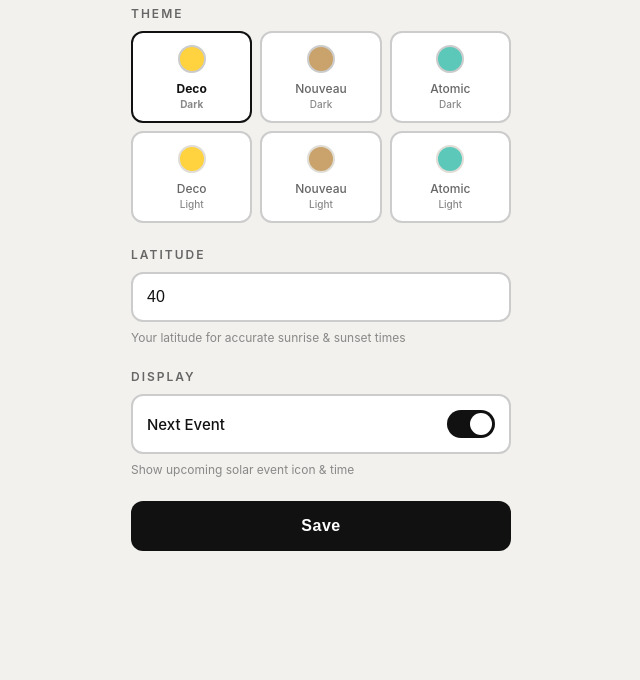
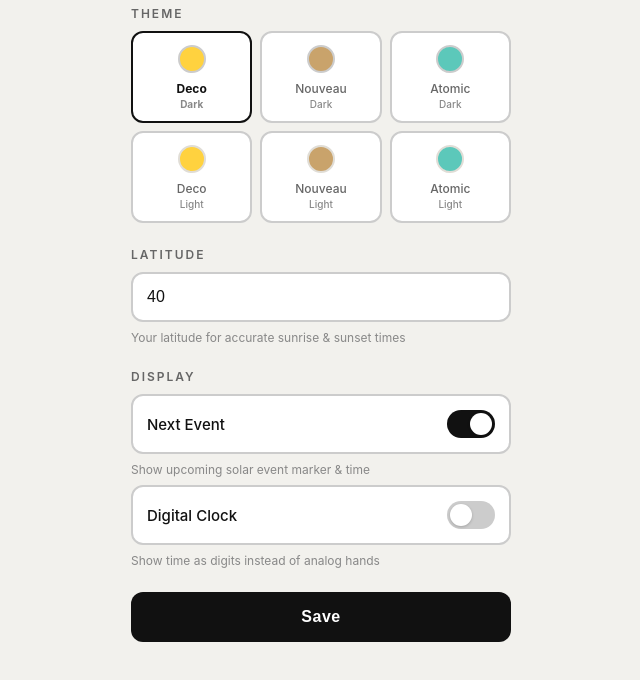
Before and after one commit to makehasteslowly/helio-config, a plain HTML site: page index.html in a window 1280 px wide. Shown: the part 66-746 px from the top of the page, without its empty margins (319-959 px from the left). Drawn offline with Linux system fonts and the light colour scheme.

Commit message:
feat: add Digital Clock toggle to settings page
Co-Authored-By: Claude Opus 4.6 <noreply@anthropic.com>

```diff
--- a/index.html
+++ b/index.html
@@ -45,7 +45,12 @@ input:focus{border-color:#888;outline:none}
     <span>Next Event</span>
     <label class="sw"><input type="checkbox" id="ev"><span class="sl"></span></label>
   </div>
-  <div class="h">Show upcoming solar event icon &amp; time</div>
+  <div class="h">Show upcoming solar event marker &amp; time</div>
+  <div class="tog" style="margin-top:8px">
+    <span>Digital Clock</span>
+    <label class="sw"><input type="checkbox" id="dg"><span class="sl"></span></label>
+  </div>
+  <div class="h">Show time as digits instead of analog hands</div>
 </div>
 <button class="sv" onclick="save()">Save</button>
 <script>
@@ -62,6 +67,7 @@ var params = new URLSearchParams(location.search);
 var theme = parseInt(params.get('theme')) || 0;
 var lat = parseFloat(params.get('lat')) || 40;
 var ev = params.get('ev') !== '0';
+var dg = params.get('dg') === '1';
 
 function render() {
   var g = document.getElementById('themes');
@@ -78,6 +84,7 @@ function render() {
   }
   document.getElementById('lat').value = lat;
   document.getElementById('ev').checked = ev;
+  document.getElementById('dg').checked = dg;
 }
 
 function pick(t) {
@@ -91,7 +98,8 @@ function save() {
   var o = {
     theme: theme,
     latitude: parseFloat(document.getElementById('lat').value) || 40,
-    showEvent: document.getElementById('ev').checked
+    showEvent: document.getElementById('ev').checked,
+    digital: document.getElementById('dg').checked
   };
   var data = encodeURIComponent(JSON.stringify(o));
   var ret = new URLSearchParams(location.search).get('return_to') || 'pebblejs://close#';
```
